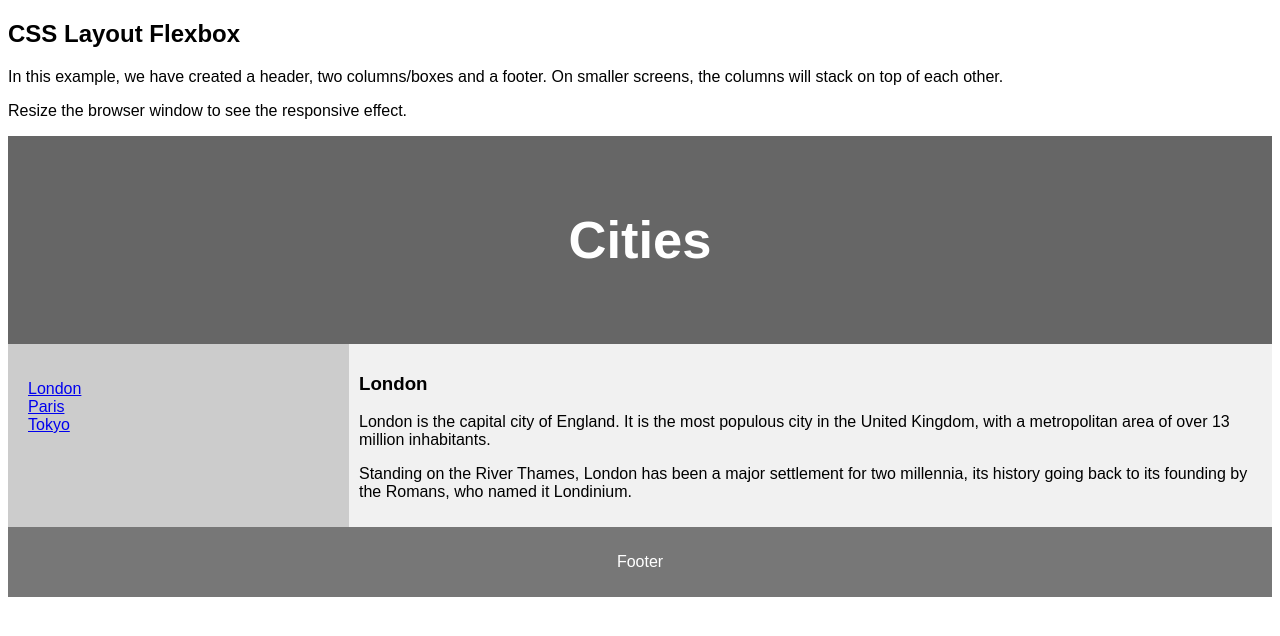
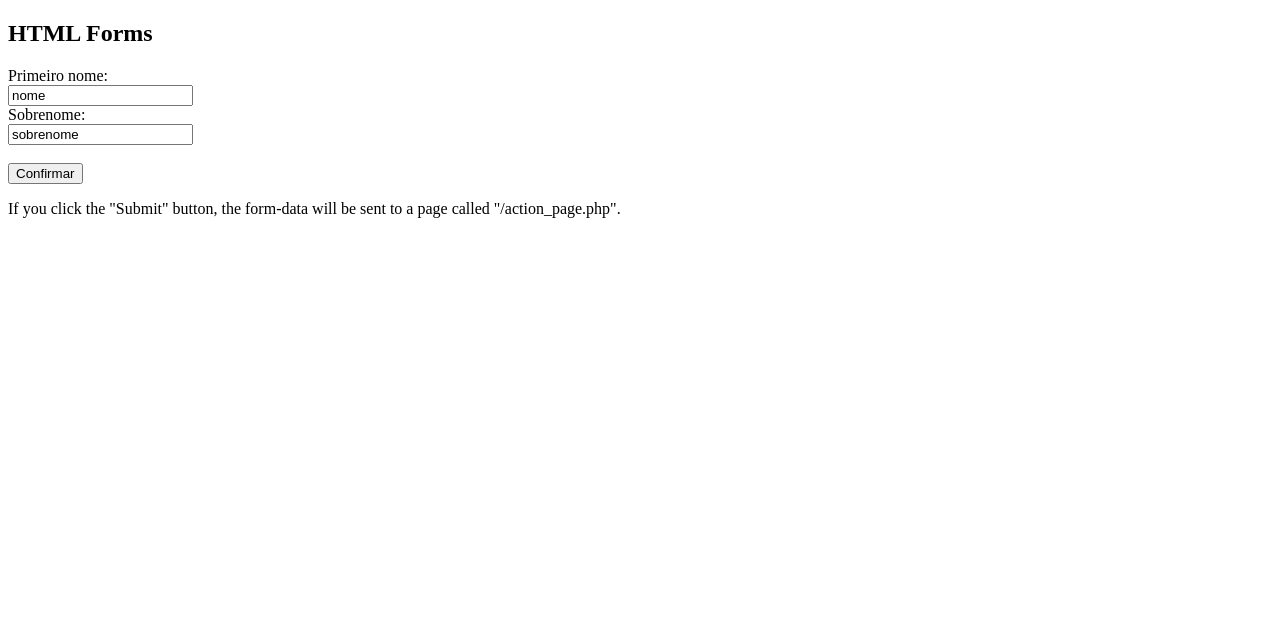
Before and after one commit to Aaarttt/Aaarttt.github.io, a plain HTML site: page index.html in a window 1280 px wide. Drawn offline with Linux system fonts and the light colour scheme.

Commit message:
Update index.html

```diff
--- a/index.html
+++ b/index.html
@@ -1,103 +1,20 @@
 <!DOCTYPE html>
-<html lang="en">
-<head>
-<title>CSS Template</title>
-<meta charset="utf-8">
-<meta name="viewport" content="width=device-width, initial-scale=1">
-<style>
-* {
-  box-sizing: border-box;
-}
-
-body {
-  font-family: Arial, Helvetica, sans-serif;
-}
-
-/* Style the header */
-header {
-  background-color: #666;
-  padding: 30px;
-  text-align: center;
-  font-size: 35px;
-  color: white;
-}
-
-/* Container for flexboxes */
-section {
-  display: -webkit-flex;
-  display: flex;
-}
-
-/* Style the navigation menu */
-nav {
-  -webkit-flex: 1;
-  -ms-flex: 1;
-  flex: 1;
-  background: #ccc;
-  padding: 20px;
-}
-
-/* Style the list inside the menu */
-nav ul {
-  list-style-type: none;
-  padding: 0;
-}
-
-/* Style the content */
-article {
-  -webkit-flex: 3;
-  -ms-flex: 3;
-  flex: 3;
-  background-color: #f1f1f1;
-  padding: 10px;
-}
-
-/* Style the footer */
-footer {
-  background-color: #777;
-  padding: 10px;
-  text-align: center;
-  color: white;
-}
-
-/* Responsive layout - makes the menu and the content (inside the section) sit on top of each other instead of next to each other */
-@media (max-width: 600px) {
-  section {
-    -webkit-flex-direction: column;
-    flex-direction: column;
-  }
-}
-</style>
-</head>
+<html>
 <body>
 
-<h2>CSS Layout Flexbox</h2>
-<p>In this example, we have created a header, two columns/boxes and a footer. On smaller screens, the columns will stack on top of each other.</p>
-<p>Resize the browser window to see the responsive effect.</p>
+<h2>HTML Forms</h2>
 
-<header>
-  <h2>Cities</h2>
-</header>
+<form action="/action_page.php">
+  <label for="fname">Primeiro nome:</label><br>
+  <input type="text" id="fname" name="fname" value="nome"><br>
 
-<section>
-  <nav>
-    <ul>
-      <li><a href="#">London</a></li>
-      <li><a href="#">Paris</a></li>
-      <li><a href="#">Tokyo</a></li>
-    </ul>
-  </nav>
+  <label for="lname">Sobrenome:</label><br>
+  <input type="text" id="lname" name="lname" value="sobrenome"><br><br>
 
-  <article>
-    <h1>London</h1>
-    <p>London is the capital city of England. It is the most populous city in the  United Kingdom, with a metropolitan area of over 13 million inhabitants.</p>
-    <p>Standing on the River Thames, London has been a major settlement for two millennia, its history going back to its founding by the Romans, who named it Londinium.</p>
-  </article>
-</section>
+  <input type="submit" value="Confirmar">
+</form>
 
-<footer>
-  <p>Footer</p>
-</footer>
+<p>If you click the "Submit" button, the form-data will be sent to a page called "/action_page.php".</p>
 
 </body>
 </html>
```
